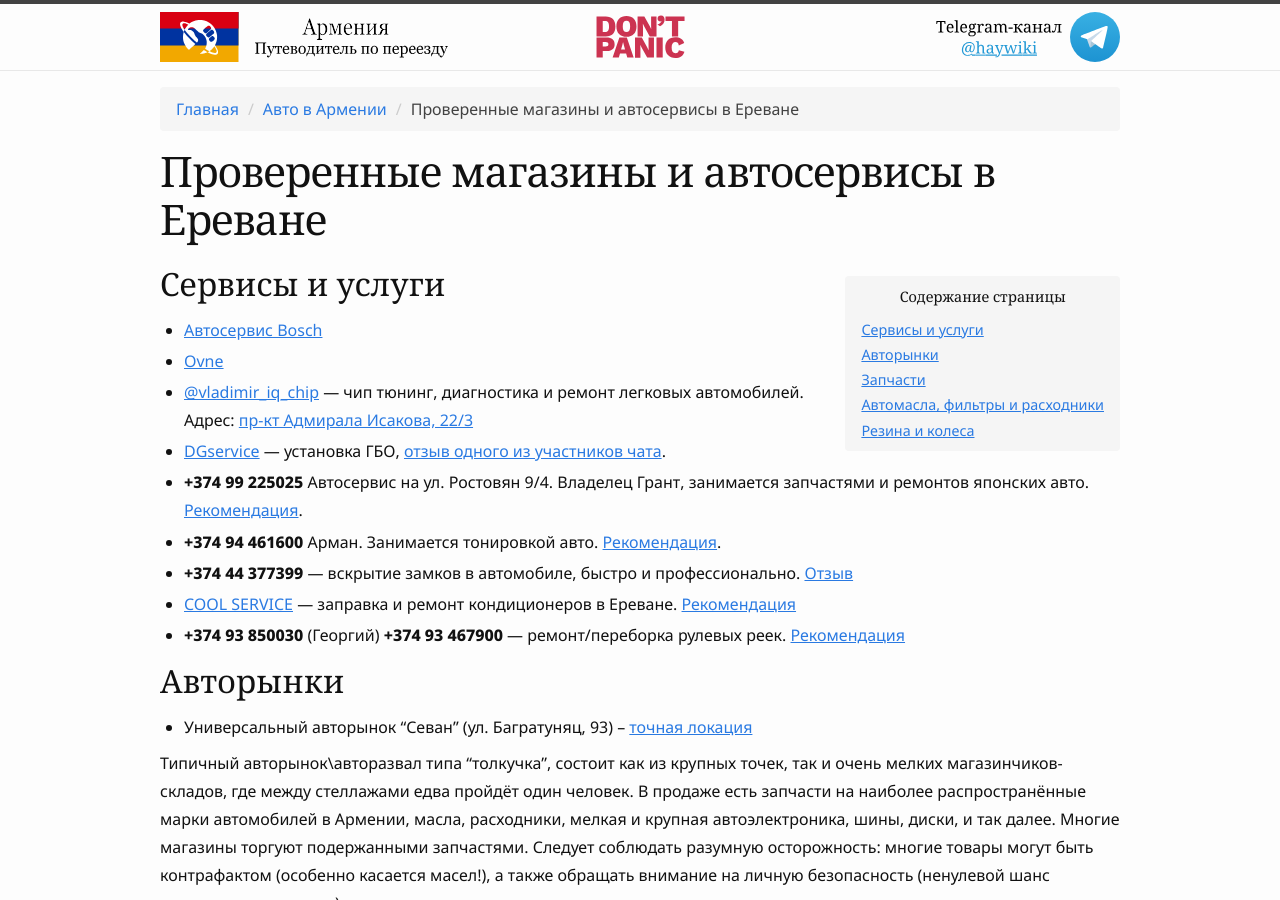
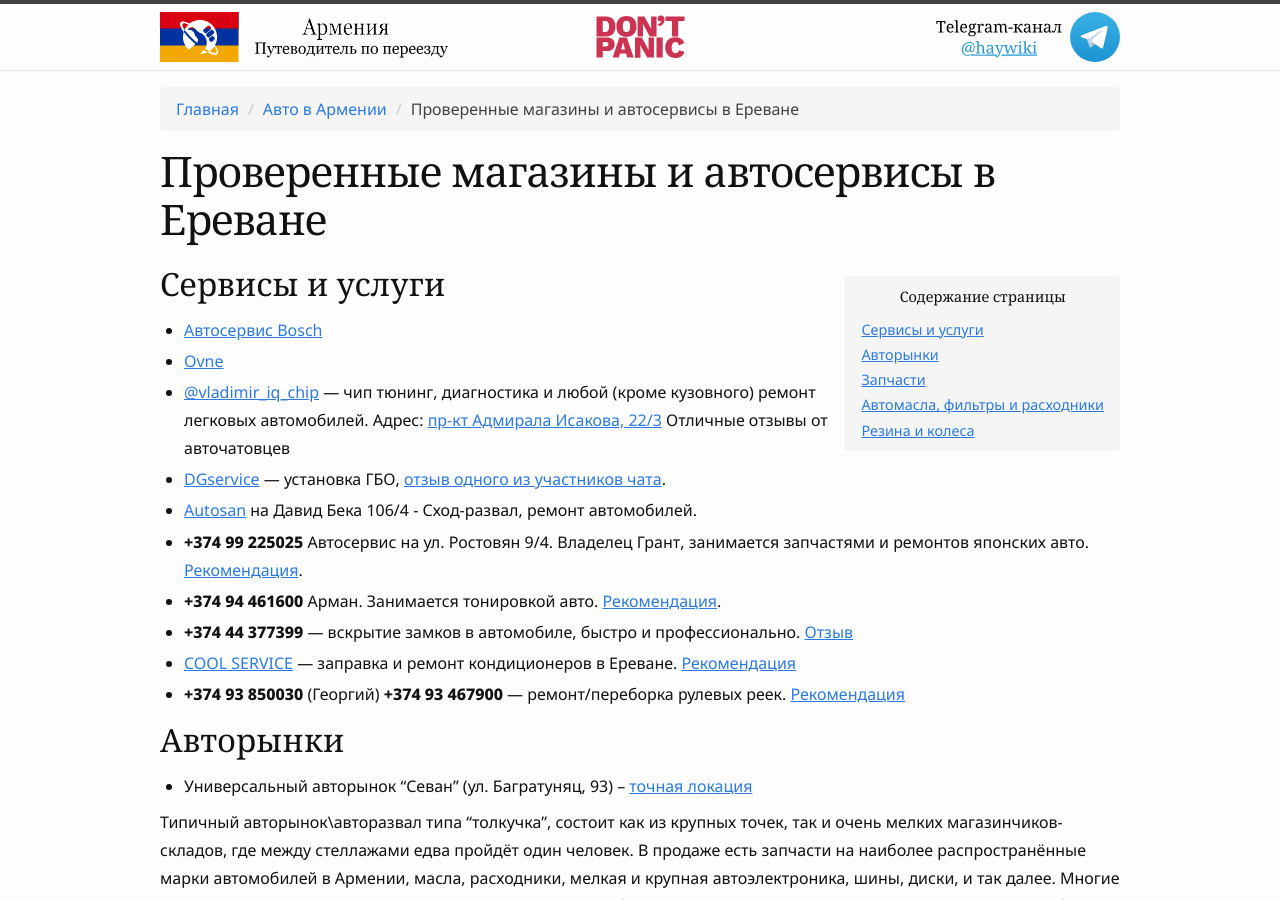
Before and after one commit to haywiki/haywiki.github.io, a Jekyll site: the page built from drive/services.md, in a window 1280 px wide and 900 px high. Built offline with Jekyll 4.4.1, drawn with Linux system fonts in a browser that asks for light colours; nearby versions of some CDN libraries; a script that is not in the unit is left out.

Commit message:
Update services.md
Added autosan service

```diff
--- a/drive/services.md
+++ b/drive/services.md
@@ -9,8 +9,9 @@
 
 - [Автосервис Bosch](https://yandex.ru/maps/org/avtoservis_bosh/140208137362/)
 - [Ovne](https://ovne.am/ru/content/2/)
-- [@vladimir_iq_chip](https://t.me/vladimir_iq_chip) — чип тюнинг, диагностика и ремонт легковых автомобилей. Адрес: [пр-кт Адмирала Исакова, 22/3](https://yandex.ru/maps/10262/yerevan/house/YE0YcgFkT0YOQFpqfX10eXRlZw==/)
+- [@vladimir_iq_chip](https://t.me/vladimir_iq_chip) — чип тюнинг, диагностика и любой (кроме кузовного) ремонт легковых автомобилей. Адрес: [пр-кт Адмирала Исакова, 22/3](https://yandex.ru/maps/10262/yerevan/house/YE0YcgFkT0YOQFpqfX10eXRlZw==/) Отличные отзывы от авточатовцев
 - [DGservice](https://autogaz.am/) — установка ГБО, [отзыв одного из участников чата](https://t.me/am_autoclub/1937).
+- [Autosan](http://www.autosan.am)  на Давид Бека 106/4 - Сход-развал, ремонт автомобилей.
 - **+374 99 225025** Автосервис на ул. Ростовян 9/4. Владелец Грант, занимается запчастями и ремонтов японских авто. [Рекомендация](https://t.me/am_autoclub/16495).
 - **+374 94 461600** Арман. Занимается тонировкой авто. [Рекомендация](https://t.me/am_autoclub/16188).
 - **+374 44 377399** — вскрытие замков в автомобиле, быстро и профессионально. [Отзыв](https://t.me/am_autoclub/21150)
```
